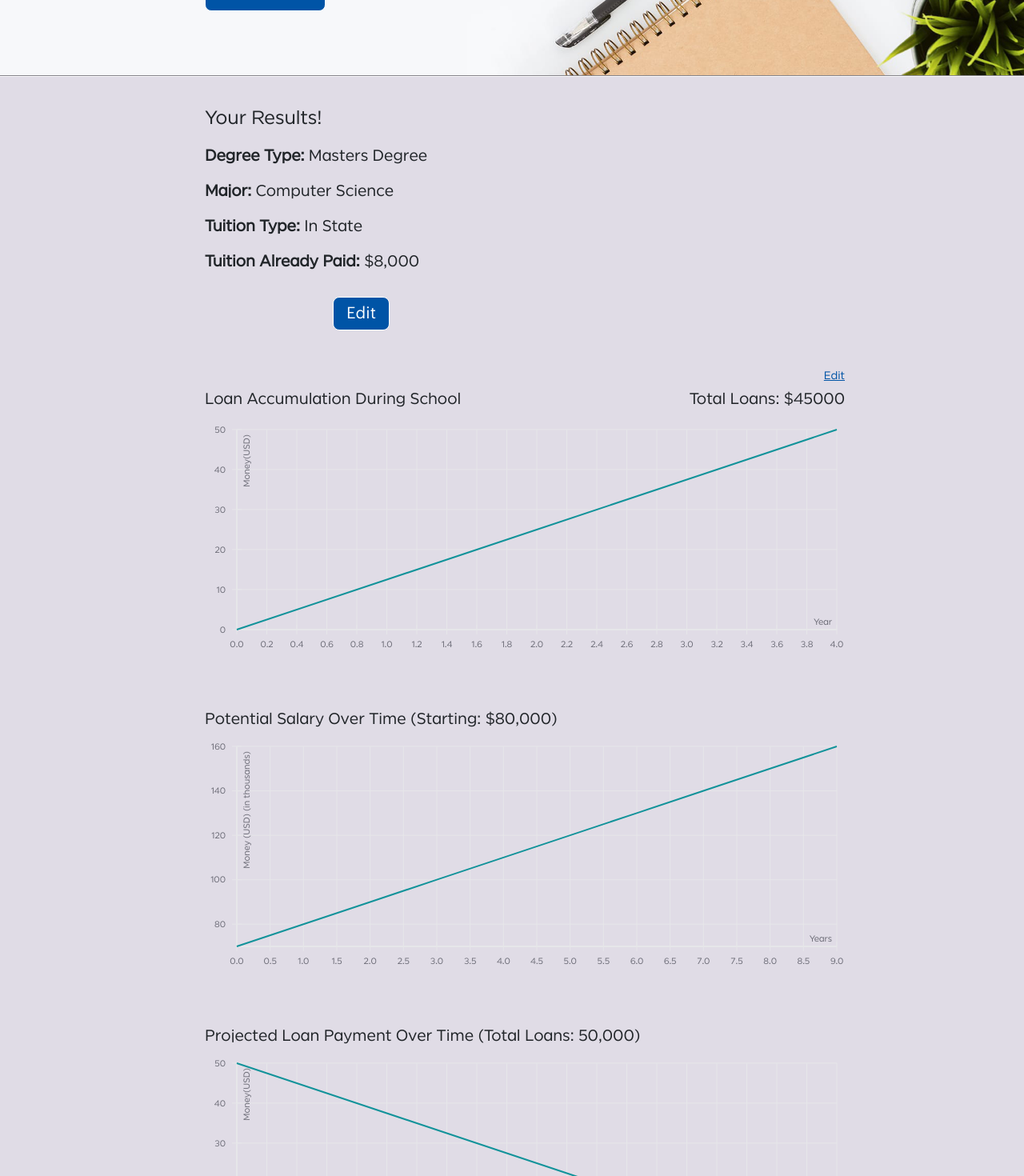
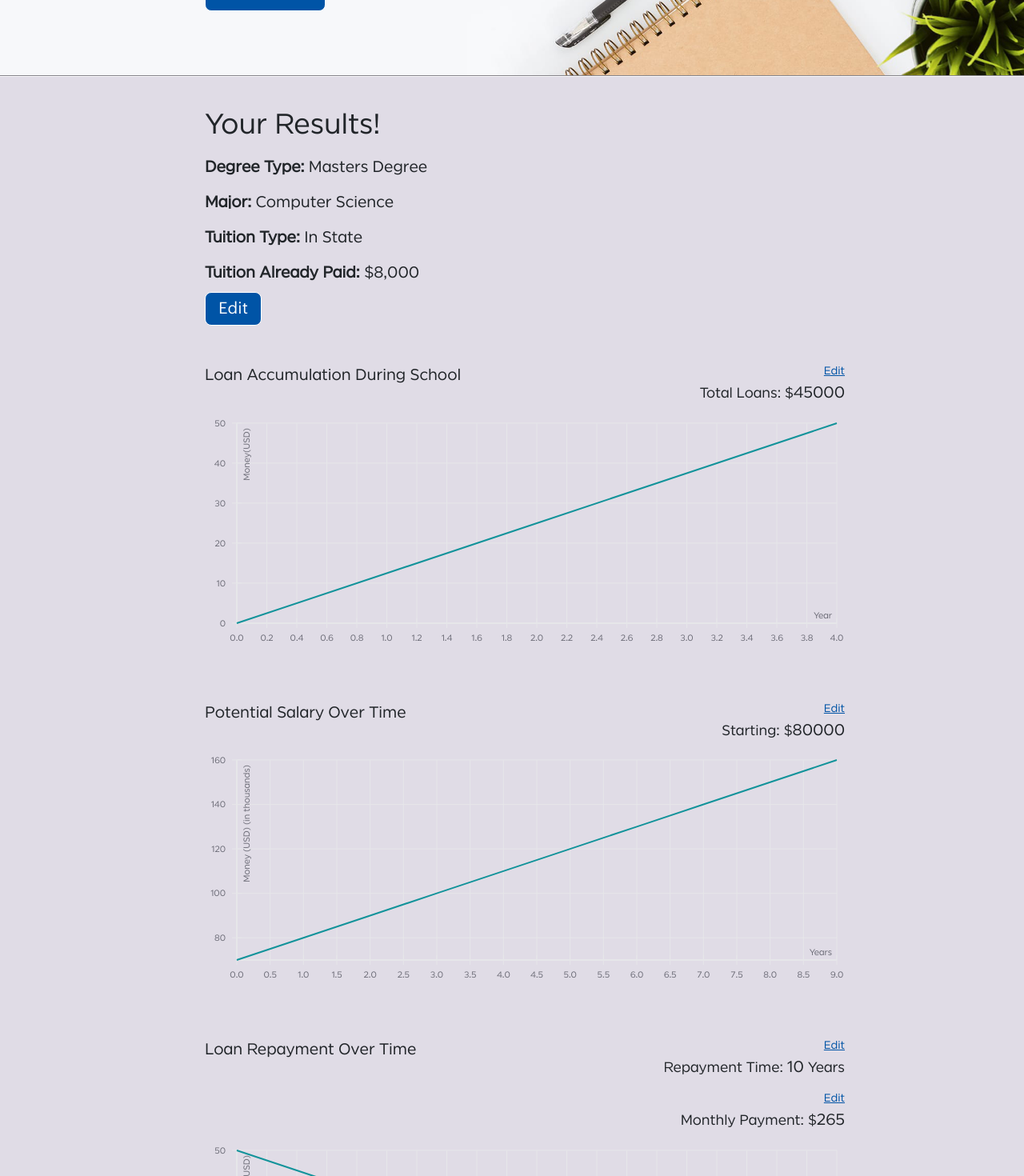
Before and after one commit to rossmonroe/degree-debt, a React (Create React App) app: page /results in a window 1280 px wide. Shown: the part 260-1730 px from the top of the page at 80% size. Built offline with nearby package versions, Linux system fonts and the light colour scheme.

Commit message:
updated results page functionality

```diff
--- a/src/pages/Results.js
+++ b/src/pages/Results.js
@@ -4,11 +4,17 @@ import '../style/css/Global.css';
 
 import '../../node_modules/react-vis/dist/style.css';
 import { XYPlot, LineSeries, VerticalGridLines, HorizontalGridLines, XAxis, YAxis } from 'react-vis';
+import StudentDebtCalculator from './StudentDebtCalculator';
 
 class Results extends Component {
 
-  state={
-    value: "45000",
+  loanAmount = "45000"
+  potentialSalary = "80000"
+  repaymentTime = "10"
+  monthlyPayment = "265"
+
+  state ={
+    value: "",
     isInEditMode: false
   }
 
@@ -37,13 +43,14 @@ class Results extends Component {
     </div>
   }
 
-  renderDefaultView = () => {
-    return <div className="edit-text" onDoubleClick={this.changeEditMode}>
-      {this.state.value}
+  renderDefaultView = (amount) => {
+    return <div className="edit-text">
+      {this.state.value = amount}
     </div>
   }
 
   render() {
+
     const data1 = [
       { x: 0, y: 0 },
       { x: 1, y: 12.5 },
@@ -88,7 +95,7 @@ class Results extends Component {
         <div className='separator margin-10'></div>
         <div className='page-content'>
           <div className="results-content">
-          <h3>Your Results!</h3>
+          <h2>Your Results!</h2>
           <h4><strong>Degree Type:</strong> Masters Degree</h4>
           <h4><strong>Major:</strong> Computer Science</h4>
           <h4><strong>Tuition Type:</strong> In State</h4>
@@ -103,7 +110,7 @@ class Results extends Component {
                   <h4>Total Loans: $</h4>
                   {this.state.isInEditMode ?
                   this.rednerEditView() :
-                  this.renderDefaultView()}
+                  this.renderDefaultView(this.loanAmount)}
                 </div>
             </div>
             <XYPlot height={300} width={800}>
@@ -117,7 +124,16 @@ class Results extends Component {
 
 
           <div class='chart'>
-            <h4> Potential Salary Over Time (Starting: $80,000) </h4>
+          <div className="chart-header">
+              <h4>Potential Salary Over Time</h4>
+                <div className="editable-amount">
+                  <div className="edit-link" onClick={this.changeEditMode}>Edit</div>
+                  <h4>Starting: $</h4>
+                  {this.state.isInEditMode ?
+                  this.rednerEditView() :
+                  this.renderDefaultView(this.potentialSalary)}
+                </div>
+            </div>
             <XYPlot height={300} width={800}>
               <VerticalGridLines />
               <HorizontalGridLines />
@@ -129,7 +145,24 @@ class Results extends Component {
           </div>
 
           <div class='chart'>
-            <h4> Projected Loan Payment Over Time (Total Loans: 50,000)</h4>
+            <div className="chart-header">
+              <h4>Loan Repayment Over Time </h4>
+                <div className="editable-amount">
+                <div className="editable-amount">
+
+                  <div className="edit-link" onClick={this.changeEditMode}>Edit</div>
+                  <h4>Repayment Time:&nbsp;</h4>
+                  {this.state.isInEditMode ?
+                  this.rednerEditView() :
+                  this.renderDefaultView(this.repaymentTime)}<h4>&nbsp;Years</h4>
+                </div><br/>
+                  <div className="edit-link" onClick={this.changeEditMode}>Edit</div>
+                  <h4>Monthly Payment: $</h4>
+                  {this.state.isInEditMode ?
+                  this.rednerEditView() :
+                  this.renderDefaultView(this.monthlyPayment)}
+                </div>
+            </div>
             <XYPlot height={300} width={800}>
               <VerticalGridLines />
               <HorizontalGridLines />
--- a/src/style/css/Global.css
+++ b/src/style/css/Global.css
@@ -236,7 +236,7 @@ a.button:hover{
 }
 
 .aboutColor{
-    background-color:#35a393
+    background-color: #4cbdad;
 }
 
 /*---------------- PAGE GLOBALS ----------------*/
@@ -496,13 +496,18 @@ input[type=radio]:checked ~ label{
     width: 800px;
 }
 
+.results-content .button{
+    margin: 0;
+}
+
 .chart-header{
     display: flex;
     flex-direction: row;
     flex-wrap: wrap;
     justify-content: space-between;
-    align-items: flex-end;
+    align-items: flex-start;
     margin: 10px 0 16px 0;
+    text-align: right;
 }
 
 .chart-header h4{
@@ -529,6 +534,10 @@ input[type=radio]:checked ~ label{
     width: fit-content;
     border-radius: 8px;
     font-size: 20px;
+}
+
+.editable-amount h4{
+    font-size:18px;
 }
 
 .editable-amount .button{
```
